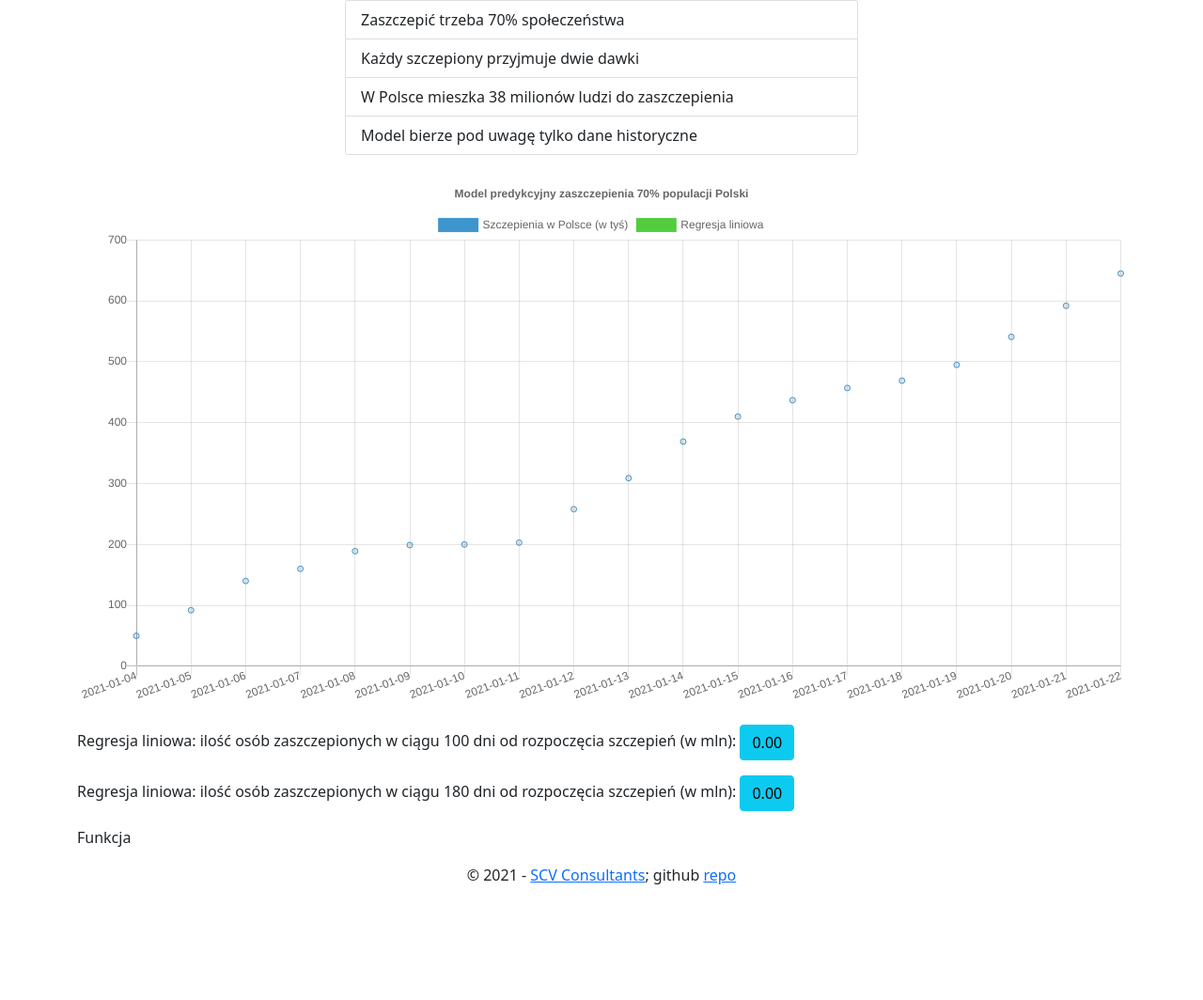
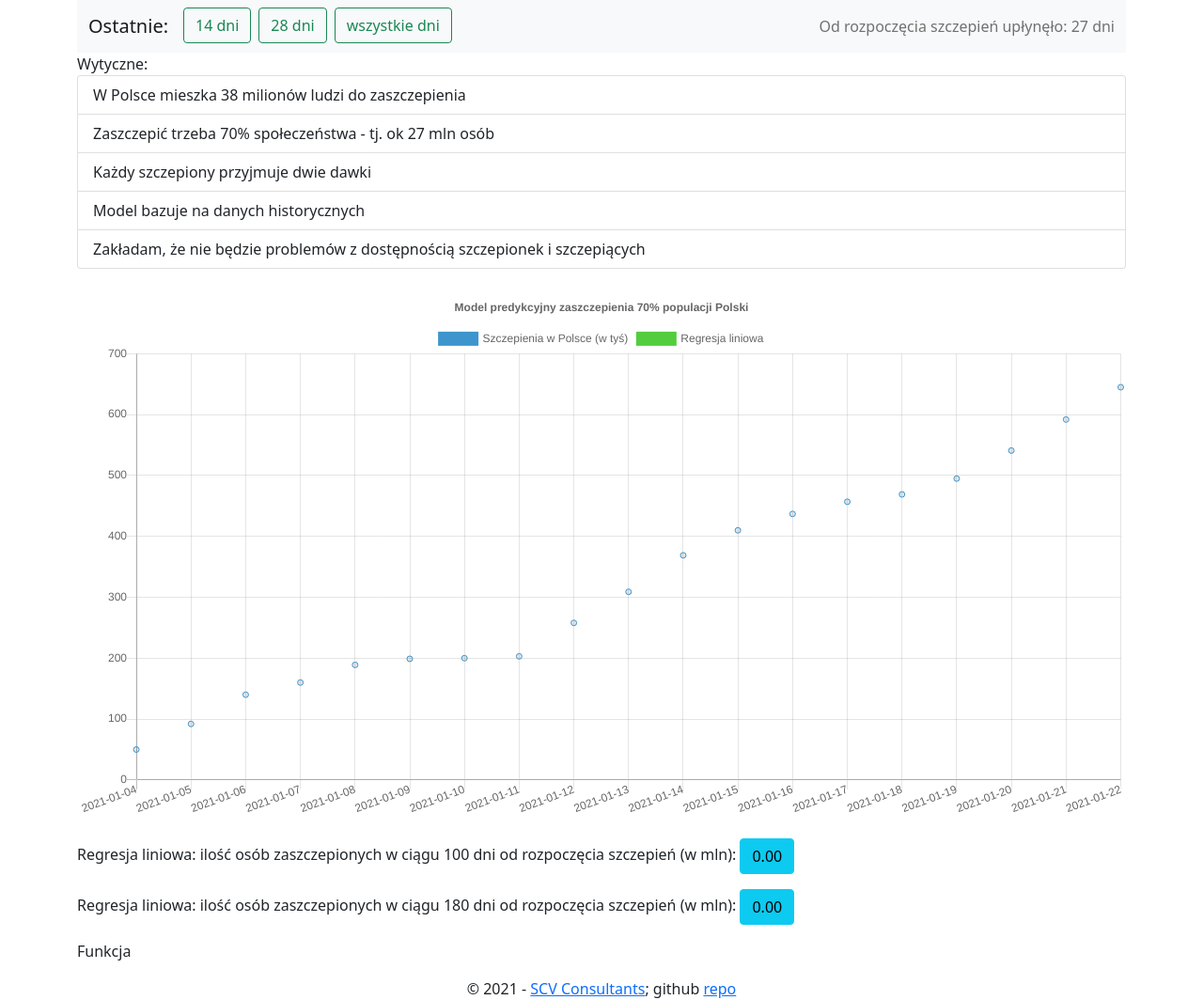
Before and after one commit to misiekofski/coronascv, a Flask app: page / in a window 1280 px wide. Shown: the whole page at 94% size. Before the commit the page ends 941 px from the top, so only its background shows below. Run offline with Flask 2, Linux system fonts and the light colour scheme; some libraries are stand-ins or nearby versions.

Commit message:
Added options for 14 and 28 days

```diff
--- a/app.py
+++ b/app.py
@@ -1,16 +1,21 @@
 from flask import Flask, render_template
+from flask import request
+from datetime import date
 import pandas as pd
 
-
+start_date = date(2020,12,27)
+today = date.today()
 app = Flask(__name__)
 
 
 @app.route('/')
 def corona_plot():
+    days = int(request.args.get('ld', default=0))
+    days_from_start = (today-start_date).days
     dataset = pd.read_csv('data.csv')
-    labels = [x for x in dataset['date']]
-    values = [x for x in dataset['vaccine_number']]
-    return render_template('index.html', labels=labels, values=values)
+    labels = [x for x in dataset['date']][-days:]
+    values = [x for x in dataset['vaccine_number']][-days:]
+    return render_template('index.html', labels=labels, values=values, days_from_start=days_from_start)
 
 
 if __name__ == '__main__':
--- a/templates/index.html
+++ b/templates/index.html
@@ -10,22 +10,45 @@
 </head>
 <body>
 <div class="container">
-
-    <header>
-        <div class="row">
-            <div class="col"></div>
-            <div class="col-6">
-                <ul class="list-group">
-                    <li class="list-group-item">Zaszczepić trzeba 70% społeczeństwa</li>
-                    <li class="list-group-item">Każdy szczepiony przyjmuje dwie dawki</li>
-                    <li class="list-group-item">W Polsce mieszka 38 milionów ludzi do zaszczepienia</li>
-                    <li class="list-group-item">Model bierze pod uwagę tylko dane historyczne</li>
+    <nav class="navbar navbar-expand-lg navbar-light bg-light">
+        <div class="container-fluid">
+            <div class="collapse navbar-collapse" id="navbarSupportedContent">
+                <ul class="navbar-nav me-auto mb-2 mb-lg-0">
+                    <a class="navbar-brand" href="#">Ostatnie:</a>
+                    <li class="nav-item">
+                        <a class="btn btn-outline-success me-2" type="button" href="?ld=14">14 dni</a>
+                    </li>
+                    <li class="nav-item">
+                        <a class="btn btn-outline-success me-2" type="button" href="?ld=28">28 dni</a>
+                    </li>
+                    <li class="nav-item">
+                        <a class="btn btn-outline-success me-2" type="button" href=".">wszystkie dni</a>
                     </li>
                 </ul>
+                <form class="d-flex">
+                    <span class="navbar-text">Od rozpoczęcia szczepień upłynęło: <span id="daysFromStart"></span> dni</span>
+
+                </form>
             </div>
-            <div class="col"></div>
         </div>
-    </header>
+    </nav>
+
+    <div class="row">
+        <div class="col">Wytyczne:</div>
+        <div class="col-12">
+            <ul class="list-group">
+                <li class="list-group-item">W Polsce mieszka 38 milionów ludzi do zaszczepienia</li>
+                <li class="list-group-item">Zaszczepić trzeba 70% społeczeństwa - tj. ok 27 mln osób</li>
+                <li class="list-group-item">Każdy szczepiony przyjmuje dwie dawki</li>
+                <li class="list-group-item">Model bazuje na danych historycznych</li>
+                <li class="list-group-item">Zakładam, że nie będzie problemów z dostępnością szczepionek i
+                    szczepiących
+                </li>
+                </li>
+            </ul>
+        </div>
+        <div class="col"></div>
+    </div>
 
     <br/>
 
@@ -34,7 +57,8 @@
         <div class="col-12">
             <canvas id="line-chart"></canvas>
         </div>
-        <div class="col"></div>
+        <div class="col">
+        </div>
     </div>
 
     <br/>
@@ -75,16 +99,10 @@
         return y;
     });
 
-    const polynomialRegression = regression.polynomial(myData, {order: 3});
-    const polynomialRegressionValues = polynomialRegression.points.map(([x, y]) => {
-        return y;
-    });
-
+    document.getElementById("daysFromStart").innerText = "{{days_from_start}}";
     document.getElementById("linear100").innerText = (linearRegression.predict(100)[1] / 2000).toFixed(2);
     document.getElementById("linear180").innerText = (linearRegression.predict(180)[1] / 2000).toFixed(2);
-    {#document.getElementById("polynomial3rd").innerText = (polynomialRegression.predict(100)[1]/2000).toFixed(2);#}
     document.getElementById("linearFuncEq").innerText = linearRegression.string;
-    {#document.getElementById("polynomialFuncEq").innerText = polynomialRegression.string;#}
 
     new Chart(document.getElementById("line-chart"), {
         type: 'line',
```
